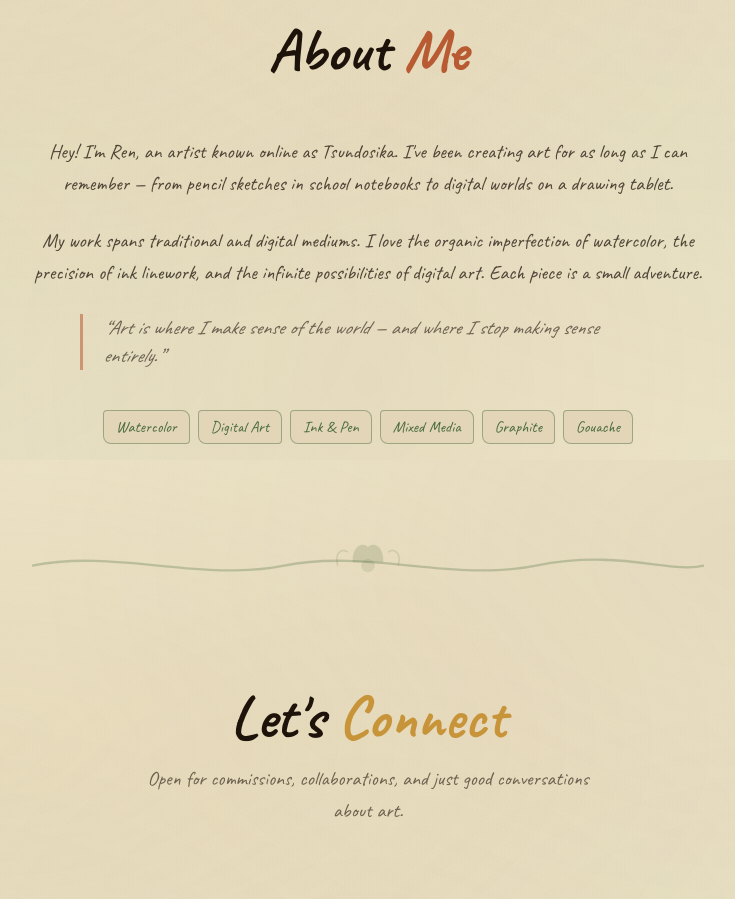
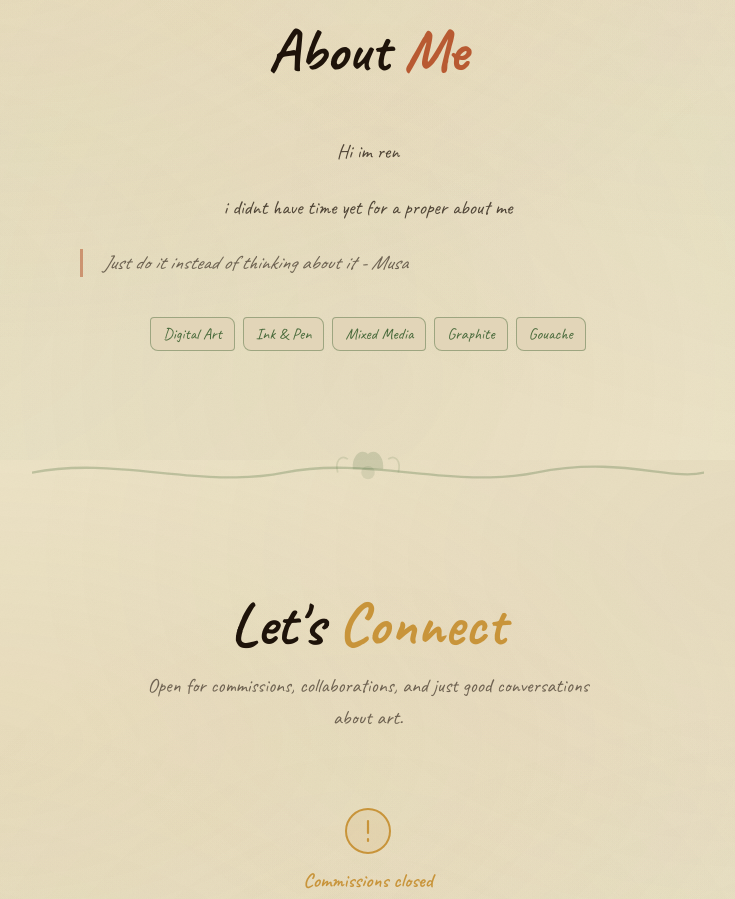
Before and after one commit to Tsundosika/portfolio, a Next.js app: page / in a window 1280 px wide. Shown: the part 1940-2839 px from the top of the page, without its empty margins (272-1007 px from the left). Built offline with nearby package versions, Linux system fonts and the light colour scheme.

Commit message:
updt about me

```diff
--- a/src/components/about/About.tsx
+++ b/src/components/about/About.tsx
@@ -1,5 +1,4 @@
 const skills = [
-  "Watercolor",
   "Digital Art",
   "Ink & Pen",
   "Mixed Media",
@@ -16,18 +15,13 @@ export function About() {
 
       <div className="space-y-6 mb-10">
         <p className="text-xl text-ink/75 leading-relaxed">
-          Hey! I&apos;m Ren, an artist known online as Tsundosika. I&apos;ve been creating art for
-          as long as I can remember — from pencil sketches in school notebooks to digital worlds
-          on a drawing tablet.
+        Hi im ren
         </p>
         <p className="text-xl text-ink/75 leading-relaxed">
-          My work spans traditional and digital mediums. I love the organic imperfection of
-          watercolor, the precision of ink linework, and the infinite possibilities of digital
-          art. Each piece is a small adventure.
+        i didnt have time yet for a proper about me
         </p>
         <blockquote className="mx-auto max-w-xl border-l-[3px] border-terracotta/55 pl-5 text-left text-xl italic text-ink/60">
-          &ldquo;Art is where I make sense of the world — and where I stop making sense
-          entirely.&rdquo;
+          Just do it instead of thinking about it - Musa
         </blockquote>
       </div>
 
```
